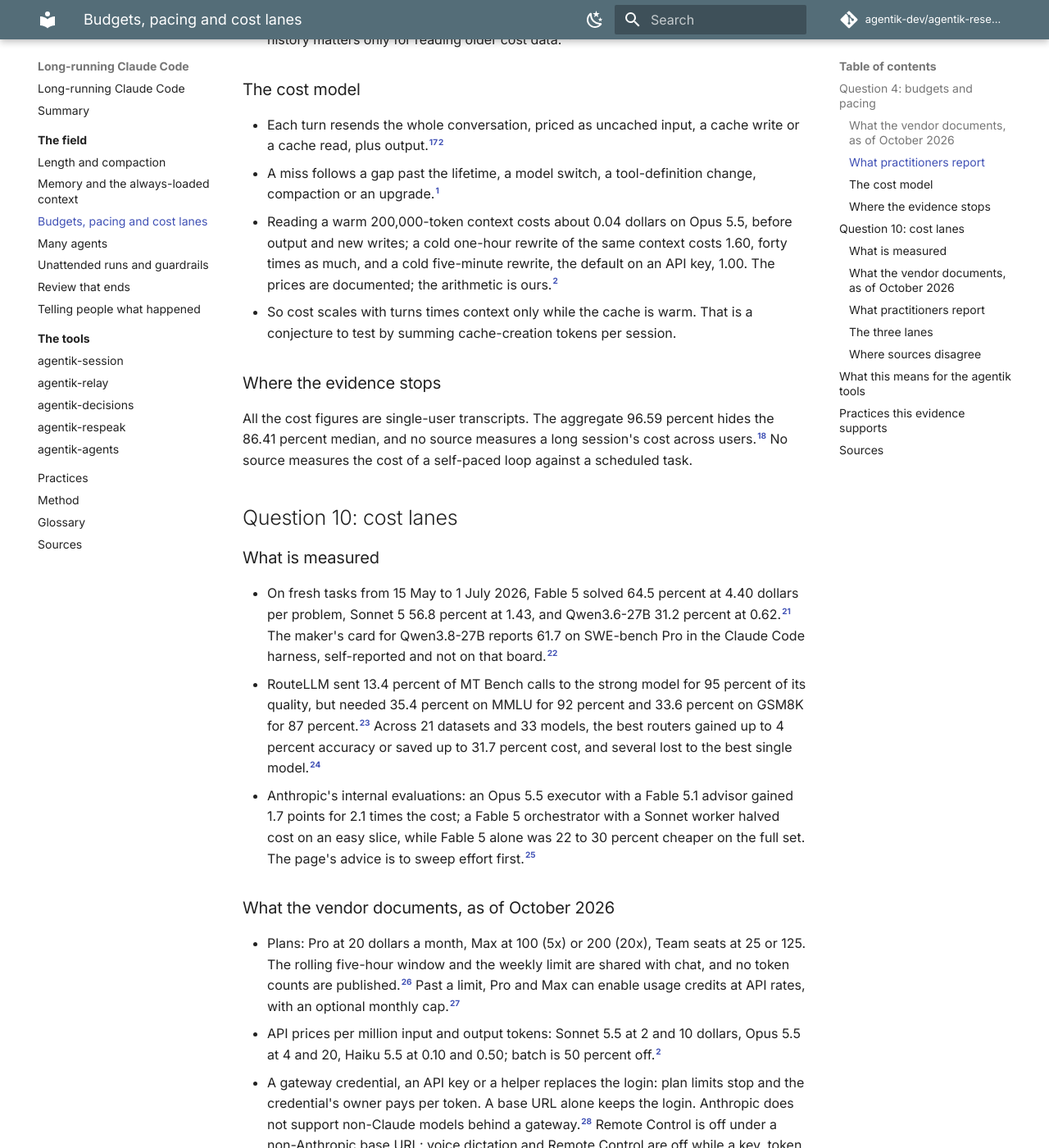
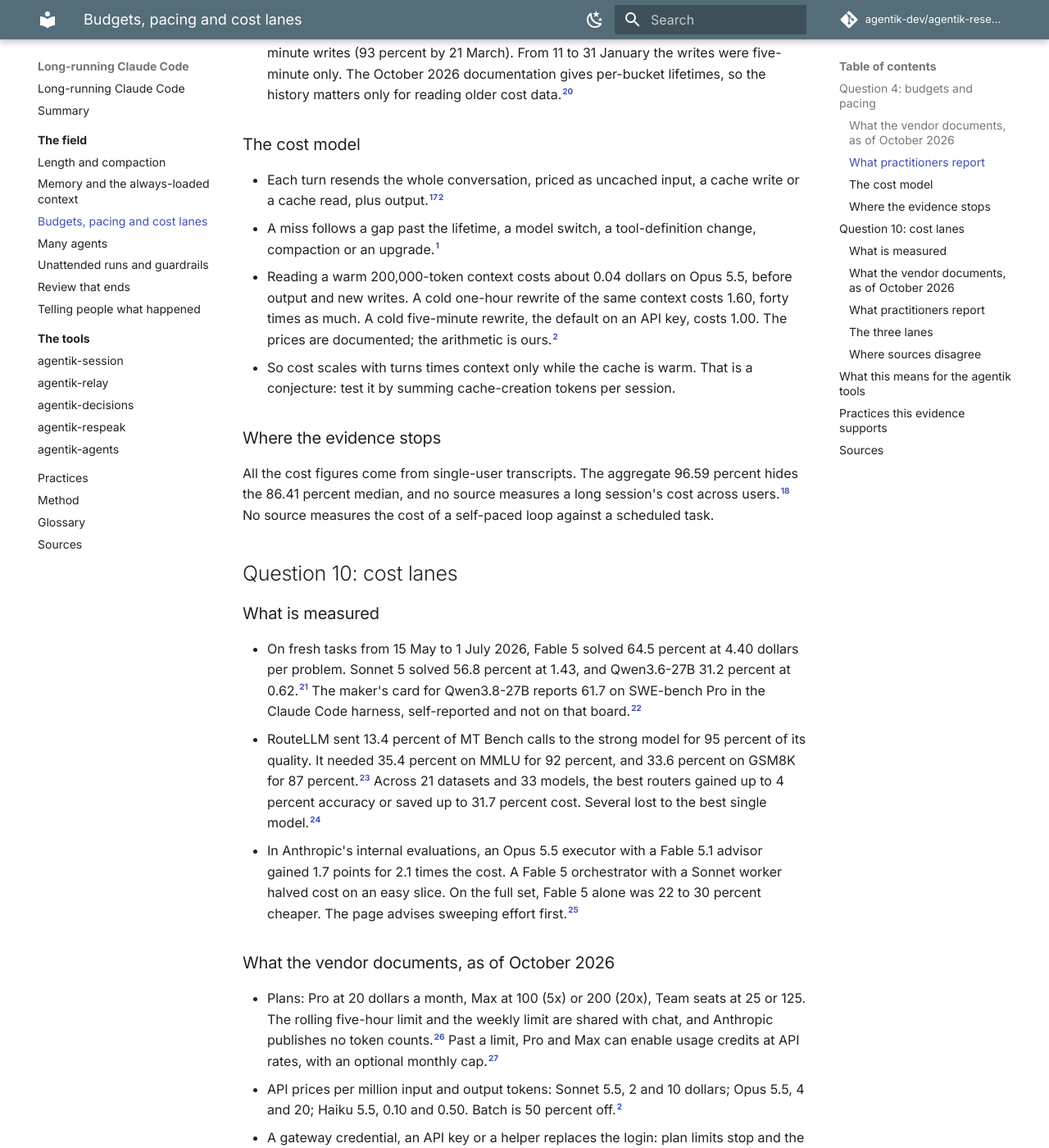
Before and after one commit to agentik-dev/agentik-research, an MkDocs documentation site: the page built from docs/field/budgets-and-lanes.md, in a window 1280 px wide and 1400 px high, scrolled down 1883 px. Shown: the whole window at 82% size. Built offline with MkDocs 1.6.1 and Material for MkDocs 9.7.7, drawn with Linux system fonts in a browser that asks for light colours; comment, search, counter and statistics services are not loaded; some of the changed text lies outside the part shown.

Commit message:
edit: budgets-and-lanes and many-agents, respeak's editorial pass

```diff
--- a/docs/field/budgets-and-lanes.md
+++ b/docs/field/budgets-and-lanes.md
@@ -1,6 +1,8 @@
 # Budgets, pacing and cost lanes
 
-Nothing here is measured in the brief's sense. The vendor documents the ceilings, the cache lifetimes and the usage windows, and two practitioners have read their own transcripts. What follows is therefore mostly documented and dated: it is true as of October 2026 and changes often. Three points carry the chapter. A turn resends the whole conversation, so a cache miss reprices the whole context at the write rate.[^caching][^pricing] The money and turn caps for unattended runs are client-side estimates that can overshoot.[^cli] And the three billing lanes, subscription, API key and a local model, differ in what they turn off, not only in what they cost.[^gatewayconnect] This chapter answers research questions 4 and 10.
+The chapter makes three points. A turn resends the whole conversation, so a cache miss reprices the whole context at the write rate.[^caching][^pricing] The money and turn caps you set on an unattended run are client-side estimates that can overshoot.[^cli] And the three billing lanes (subscription, API-billed and local model) differ in what they turn off, not only in what they cost.[^gatewayconnect]
+
+The budgets half has no measured study. The vendor documents the ceilings, the cache lifetimes and the usage limits, and two practitioners have read their own transcripts. The cost-lanes half has benchmarks and router studies, none of them on coding agents. So the chapter is mostly documented and dated: it is true as of October 2026 and changes often. It answers research questions 4 and 10.
 
 ## Question 4: budgets and pacing
 
@@ -9,19 +11,19 @@ Nothing here is measured in the brief's sense. The vendor documents the ceilings
 Prompt cache and prices:
 
 - The main conversation (interactive, `claude -p` and the Agent SDK) gets the one-hour cache lifetime only on a subscription within plan usage. On usage credits, an API key or a cloud provider it gets five minutes. Subagents, workflows, teammates, forks and compaction get five minutes, except server-controlled helpers on a subscription.[^caching] The settings `promptCacheTtl` and `subagentPromptCacheTtl` (`5m` or `1h`, Claude Code 2.1.242 or later) set each bucket.[^settings]
-- A cache write costs 1.25 times the base input price for the five-minute lifetime and 2 times for one hour. A read costs 0.1 times, except 0.05 times on Opus 5.5 (0.20 dollars per million tokens) and Sonnet 5.5 (0.10), and 0.025 times on Fable 5.1 (0.25). Caching pays off after one read at five minutes and two reads at one hour.[^pricing]
-- Current models list a 1,000,000-token window. Claude 4.6 and later cost the same per token across it. Haiku 5.5 charges more above 100,000 prompt tokens.[^models][^pricing]
+- A cache write costs 1.25 times the base input price for the five-minute lifetime and 2 times for one hour. A read costs 0.1 times. Opus 5.5 and Sonnet 5.5 read at 0.05 times (0.20 and 0.10 dollars per million tokens), and Fable 5.1 at 0.025 times (0.25). Caching pays off after one read at five minutes and two reads at one hour.[^pricing]
+- Current models list a 1,000,000-token context window. Claude 4.6 and later cost the same per token across it. Haiku 5.5 charges more above 100,000 prompt tokens.[^models][^pricing]
 
 Usage limits:
 
 - Subscriptions have a five-hour session limit and a weekly limit shared with chat; Max adds a weekly Fable limit.[^promax] Session and weekly limits span all models, and Opus and Sonnet have per-family limits. One workflow burst can exhaust the weekly limit.[^errors]
 - Subagent requests count toward the same limits as the main conversation.[^subagents]
-- `autoContinueAtUsageLimit` defaults to true (2.1.234 or later), covers only interactive claude.ai sessions, re-arms at most twice, and is not offered in `-p`, background sessions or API-key use.[^interactive]
+- `autoContinueAtUsageLimit` defaults to true (2.1.234 or later) and re-arms at most twice. It covers only interactive claude.ai sessions and is not offered in `-p`, background sessions or API-key use.[^interactive]
 - Fable can bill usage credits; in `-p` Claude Code bills them without asking.[^modelconfig]
 
 Ceilings and timers:
 
-- Idle compaction, on by default from 2.1.290, runs after about 54 idle minutes above 200,000 tokens, in interactive sessions on the one-hour cache lifetime.[^settings]
+- Idle compaction is on by default from 2.1.290. It runs after about 54 idle minutes above 200,000 tokens, in interactive sessions on the one-hour cache lifetime.[^settings]
 - `--max-turns` and `--max-budget-usd` work in print mode only and default to no limit. The budget is a client-side estimate that can pass the cap.[^cli] It is checked after each response, so spend can pass the cap by one response plus any running subagents.[^agentloop]
 - The status line exposes `rate_limits.five_hour` and `seven_day` with `used_percentage` and `resets_at` in epoch seconds, and `prompt_cache` with `warm`, `ttl`, `hit_ratio` and `misses` (2.1.251 or later).[^statusline]
 - The Bash tool times out at 120,000 milliseconds by default, with a maximum of 600,000; a timed-out command moves to the background.[^bash] A command hook times out at 600 seconds by default, a prompt hook at 30 and an agent hook at 60.[^hooktimeouts]
@@ -29,51 +31,51 @@ Ceilings and timers:
 
 ### What practitioners report
 
-- Across 63,880 requests the cache hit rate was 96.59 percent token-weighted but 86.41 percent for the median session, where writes were 75.9 percent of the cache cost.[^primeline]
-- A per-turn cost table for Opus 4.6: about 0.03 dollars at turn 20 (60,000 tokens), 0.15 at turn 50 (150,000) and over 0.33 at turn 80.[^zivtech]
-- One user's 119,866 calls showed one-hour cache writes until 5 March 2026, apart from a five-minute-only stretch from 11 to 31 January, then five-minute writes (93 percent by 21 March). The October 2026 documentation gives per-bucket lifetimes, so the history matters only for reading older cost data.[^issue46829]
+- Across 63,880 requests the token-weighted cache hit rate was 96.59 percent, but the median session's was 86.41 percent. In the median session, writes were 75.9 percent of the cache cost.[^primeline]
+- A per-turn cost table for Opus 4.6 gives about 0.03 dollars at turn 20 (60,000 tokens). It gives 0.15 at turn 50 (150,000) and over 0.33 at turn 80.[^zivtech]
+- One user's 119,866 calls showed one-hour cache writes until 5 March 2026, then five-minute writes (93 percent by 21 March). From 11 to 31 January the writes were five-minute only. The October 2026 documentation gives per-bucket lifetimes, so the history matters only for reading older cost data.[^issue46829]
 
 ### The cost model
 
 - Each turn resends the whole conversation, priced as uncached input, a cache write or a cache read, plus output.[^costs][^pricing]
 - A miss follows a gap past the lifetime, a model switch, a tool-definition change, compaction or an upgrade.[^caching]
-- Reading a warm 200,000-token context costs about 0.04 dollars on Opus 5.5, before output and new writes; a cold one-hour rewrite of the same context costs 1.60, forty times as much, and a cold five-minute rewrite, the default on an API key, 1.00. The prices are documented; the arithmetic is ours.[^pricing]
-- So cost scales with turns times context only while the cache is warm. That is a conjecture to test by summing cache-creation tokens per session.
+- Reading a warm 200,000-token context costs about 0.04 dollars on Opus 5.5, before output and new writes. A cold one-hour rewrite of the same context costs 1.60, forty times as much. A cold five-minute rewrite, the default on an API key, costs 1.00. The prices are documented; the arithmetic is ours.[^pricing]
+- So cost scales with turns times context only while the cache is warm. That is a conjecture: test it by summing cache-creation tokens per session.
 
 ### Where the evidence stops
 
-All the cost figures are single-user transcripts. The aggregate 96.59 percent hides the 86.41 percent median, and no source measures a long session's cost across users.[^primeline] No source measures the cost of a self-paced loop against a scheduled task.
+All the cost figures come from single-user transcripts. The aggregate 96.59 percent hides the 86.41 percent median, and no source measures a long session's cost across users.[^primeline] No source measures the cost of a self-paced loop against a scheduled task.
 
 ## Question 10: cost lanes
 
 ### What is measured
 
-- On fresh tasks from 15 May to 1 July 2026, Fable 5 solved 64.5 percent at 4.40 dollars per problem, Sonnet 5 56.8 percent at 1.43, and Qwen3.6-27B 31.2 percent at 0.62.[^rebench] The maker's card for Qwen3.8-27B reports 61.7 on SWE-bench Pro in the Claude Code harness, self-reported and not on that board.[^qwen]
-- RouteLLM sent 13.4 percent of MT Bench calls to the strong model for 95 percent of its quality, but needed 35.4 percent on MMLU for 92 percent and 33.6 percent on GSM8K for 87 percent.[^routellm] Across 21 datasets and 33 models, the best routers gained up to 4 percent accuracy or saved up to 31.7 percent cost, and several lost to the best single model.[^routerbench]
-- Anthropic's internal evaluations: an Opus 5.5 executor with a Fable 5.1 advisor gained 1.7 points for 2.1 times the cost; a Fable 5 orchestrator with a Sonnet worker halved cost on an easy slice, while Fable 5 alone was 22 to 30 percent cheaper on the full set. The page's advice is to sweep effort first.[^costintel]
+- On fresh tasks from 15 May to 1 July 2026, Fable 5 solved 64.5 percent at 4.40 dollars per problem. Sonnet 5 solved 56.8 percent at 1.43, and Qwen3.6-27B 31.2 percent at 0.62.[^rebench] The maker's card for Qwen3.8-27B reports 61.7 on SWE-bench Pro in the Claude Code harness, self-reported and not on that board.[^qwen]
+- RouteLLM sent 13.4 percent of MT Bench calls to the strong model for 95 percent of its quality. It needed 35.4 percent on MMLU for 92 percent, and 33.6 percent on GSM8K for 87 percent.[^routellm] Across 21 datasets and 33 models, the best routers gained up to 4 percent accuracy or saved up to 31.7 percent cost. Several lost to the best single model.[^routerbench]
+- In Anthropic's internal evaluations, an Opus 5.5 executor with a Fable 5.1 advisor gained 1.7 points for 2.1 times the cost. A Fable 5 orchestrator with a Sonnet worker halved cost on an easy slice. On the full set, Fable 5 alone was 22 to 30 percent cheaper. The page advises sweeping effort first.[^costintel]
 
 ### What the vendor documents, as of October 2026
 
-- Plans: Pro at 20 dollars a month, Max at 100 (5x) or 200 (20x), Team seats at 25 or 125. The rolling five-hour window and the weekly limit are shared with chat, and no token counts are published.[^plans] Past a limit, Pro and Max can enable usage credits at API rates, with an optional monthly cap.[^extrausage]
-- API prices per million input and output tokens: Sonnet 5.5 at 2 and 10 dollars, Opus 5.5 at 4 and 20, Haiku 5.5 at 0.10 and 0.50; batch is 50 percent off.[^pricing]
+- Plans: Pro at 20 dollars a month, Max at 100 (5x) or 200 (20x), Team seats at 25 or 125. The rolling five-hour limit and the weekly limit are shared with chat, and Anthropic publishes no token counts.[^plans] Past a limit, Pro and Max can enable usage credits at API rates, with an optional monthly cap.[^extrausage]
+- API prices per million input and output tokens: Sonnet 5.5, 2 and 10 dollars; Opus 5.5, 4 and 20; Haiku 5.5, 0.10 and 0.50. Batch is 50 percent off.[^pricing]
 - A gateway credential, an API key or a helper replaces the login: plan limits stop and the credential's owner pays per token. A base URL alone keeps the login. Anthropic does not support non-Claude models behind a gateway.[^gateway] Remote Control is off under a non-Anthropic base URL; voice dictation and Remote Control are off while a key, token or helper is active.[^gatewayconnect]
-- In `-p` runs `ANTHROPIC_API_KEY` is always used when set; `--bare` never reads the login.[^auth][^headless]
-- Max and Team include monthly API credits (100 or 200 dollars; Team up to 500 pooled) for the Agent SDK and the API, not for interactive Claude Code; `claude -p` counts only with a key from the linked organisation.[^apicredits] Anthropic paused the changes it had announced for 15 June 2026; on a plan login, SDK and `claude -p` usage counts against plan limits.[^sdkplan]
+- In `-p` runs Claude Code always uses `ANTHROPIC_API_KEY` when it is set; `--bare` never reads the login.[^auth][^headless]
+- Max and Team include monthly API credits (100 or 200 dollars; Team up to 500 pooled) for the Agent SDK and the API. They do not cover interactive Claude Code, and `claude -p` counts only with a key from the linked organisation.[^apicredits] Anthropic paused the changes it had announced for 15 June 2026. On a plan login, SDK and `claude -p` usage counts against plan limits.[^sdkplan]
 - Ollama's Anthropic-compatible endpoint lacks prompt caching, `tool_choice` and `count_tokens`. Its default context is 4k on machines under 24 GiB, and the page advises 64,000 or more for agents.[^ollamacompat][^ollamactx]
 - A subagent's `model` takes an alias or inherits; Anthropic advises Haiku for cheap work.[^subagents]
 
 ### What practitioners report
 
-- An 80B four-bit model on a 64 GB Mac: 23 tokens a second of generation, 20 of prompt evaluation, a 66-minute session; Ollama held 16,384 tokens while Claude Code assumed 180,000.[^kodam]
-- A 35B mixture-of-experts model on a 36 GB Mac: prompt processing at 610 tokens a second at 1K context and 527 at 13K; about 31 tokens a second of generation; occasional invented tool names.[^stevenpg]
-- One heavy Opus user: about 10 billion tokens, over 15,000 dollars API-equivalent, about 800 dollars paid on Max. API-equivalent is a size, not a saving, and plan sizes are unpublished.[^ksred]
+- An 80B four-bit model on a 64 GB Mac generated 23 tokens a second and evaluated prompts at 20, in a 66-minute session. Ollama held 16,384 tokens of context while Claude Code assumed 180,000.[^kodam]
+- A 35B mixture-of-experts model on a 36 GB Mac processed prompts at 610 tokens a second at 1K context and 527 at 13K. It generated about 31 tokens a second and occasionally invented tool names.[^stevenpg]
+- One heavy Opus user used about 10 billion tokens, over 15,000 dollars API-equivalent, and paid about 800 dollars on Max. API-equivalent is a size, not a saving, and plan sizes are unpublished.[^ksred]
 
 ### The three lanes
 
 | Lane | Cost and limits | Fits | Cannot | Evidence |
 |---|---|---|---|---|
 | API-billed | Per token; organisation spend limits | Unattended `-p` and `--bare` runs, fan-out | Remote Control, voice dictation | Documented[^gatewayconnect] |
-| Subscription | A flat fee; five-hour and weekly windows | Interactive work | Fable past its own limit, except on credits | Documented[^plans][^modelconfig] |
+| Subscription | A flat fee; five-hour and weekly limits | Interactive work | Fable past its own limit, except on usage credits | Documented[^plans][^modelconfig] |
 | Local model | No token charge; bound by hardware; 64k context advised | Small, tool-light tasks | Prompt caching; unsupported by Anthropic | Documented[^ollamacompat] |
 
 ### Where sources disagree
@@ -84,9 +86,11 @@ All the cost figures are single-user transcripts. The aggregate 96.59 percent hi
 
 ## What this means for the agentik tools
 
-agentik-session states cache lifetimes and read prices that are partly wrong as of October 2026.[^sessionnth] One hour for the main loop and five minutes for subagents hold by default only on a subscription within plan usage,[^caching] and the 0.1 times read rate is 0.05 on Opus 5.5 and Sonnet 5.5 and 0.025 on Fable 5.1.[^pricing] Its reading of usage limits is right: shared limits, no wait in `-p`, auto-continue on by default, Fable credits.[^subagents][^interactive][^sessionadmission] Its review puts the default hook timeout at 60 seconds; a command hook's default is 600.[^sessionreviewr6][^hooktimeouts] Its observation that a 3,600-second scheduled wake lands 36 to 48 seconds late is not in the documentation; the repo saw it in its own cache audit.[^sessionnth] agentik-relay plans around a 600-second cap on the Bash tool, which is the documented ceiling; the default is 120 seconds.[^relaydesign][^bash]
+agentik-session states cache lifetimes and read prices that are partly wrong as of October 2026.[^sessionnth] One hour for the main conversation and five minutes for subagents hold by default only on a subscription within plan usage.[^caching] The 0.1 times read rate is 0.05 on Opus 5.5 and Sonnet 5.5, and 0.025 on Fable 5.1.[^pricing] Its reading of usage limits is right: shared limits, no wait in `-p`, auto-continue on by default, Fable credits.[^subagents][^interactive][^sessionadmission] Its review puts the default hook timeout at 60 seconds; a command hook's default is 600.[^sessionreviewr6][^hooktimeouts] Its observation that a 3,600-second scheduled wake lands 36 to 48 seconds late is not in the documentation. The repo saw it in its own cache audit.[^sessionnth]
 
-agentik-agents is right that seat work and API spend are separate budgets,[^agentsreadme][^gateway] and that Remote Control is off under a non-Anthropic base URL; voice dictation is tied to keys rather than the base URL.[^agentsdesign][^gatewayconnect] Its router routes on the model name alone;[^agentsreadme] the routing studies route on query difficulty, and none routes on privacy, so name-only routing is neither contradicted nor shown sufficient.[^routellm]
+agentik-relay plans around a 600-second cap on the Bash tool. That is the documented ceiling; the default is 120 seconds.[^relaydesign][^bash]
+
+agentik-agents is right that subscription work and API spend are separate budgets.[^agentsreadme][^gateway] It is also right that Remote Control is off under a non-Anthropic base URL. Voice dictation is tied to keys rather than the base URL.[^agentsdesign][^gatewayconnect] Its router routes on the model name alone.[^agentsreadme] The routing studies route on query difficulty and none routes on privacy, so name-only routing is neither contradicted nor shown sufficient.[^routellm]
 
 ## Practices this evidence supports
 
```
Also changed, not shown: docs/field/many-agents.md (+10 -10 lines).
